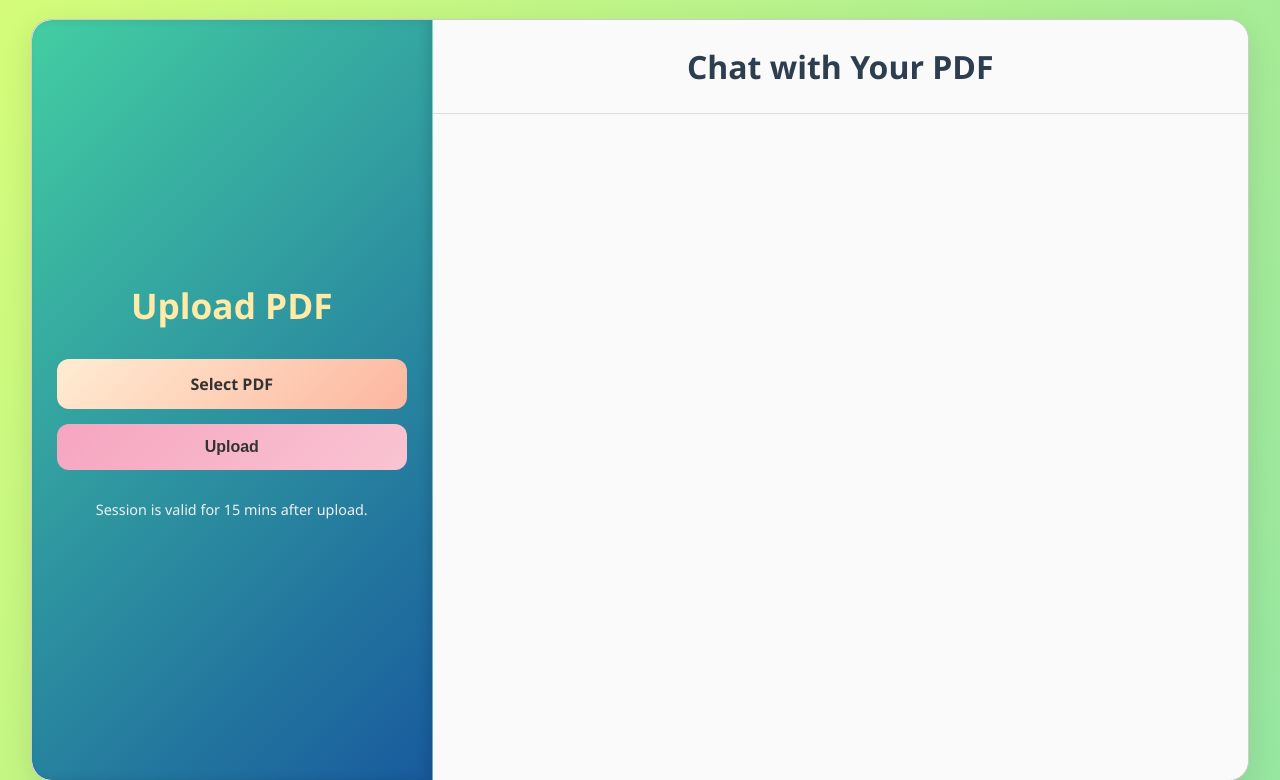
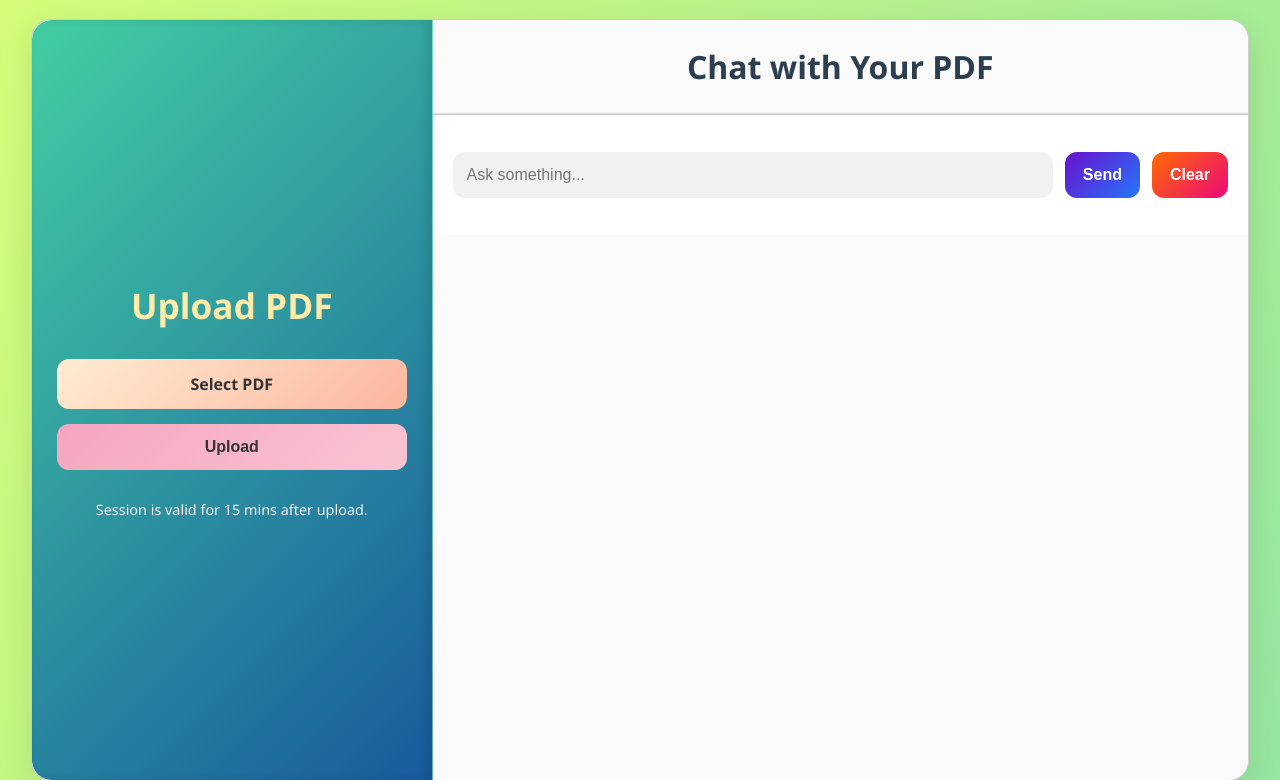
Before and after one commit to shubhendu-ghosh-DS/AskmyPdf, a Flask app: page / in a window 1280 px wide. Shown: the top 780 px of the page. Run offline with Flask 3, Linux system fonts and the light colour scheme; some libraries are stand-ins or nearby versions.

Commit message:
Update templates/index.html

```diff
--- a/templates/index.html
+++ b/templates/index.html
@@ -28,11 +28,11 @@
         <div class="chat-container" id="chat-container">
           <div class="chat-box" id="chat-box"></div>
         </div>
-        <div class="input-section">
-          <input type="text" id="question" placeholder="Ask something..." autocomplete="off"/>
-          <button onclick="sendQuestion()">Send</button>
-          <button class="clear-btn" onclick="clearSession()">Clear</button>
-        </div>
+      </div>
+      <div class="input-section">
+        <input type="text" id="question" placeholder="Ask something..." autocomplete="off"/>
+        <button onclick="sendQuestion()">Send</button>
+        <button class="clear-btn" onclick="clearSession()">Clear</button>
       </div>
     </div>
   </div>
```
